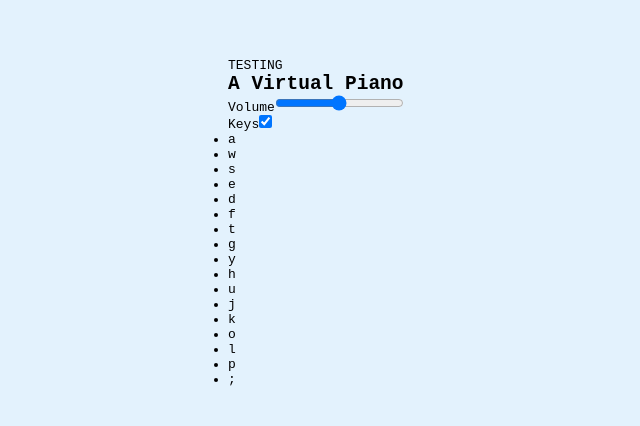
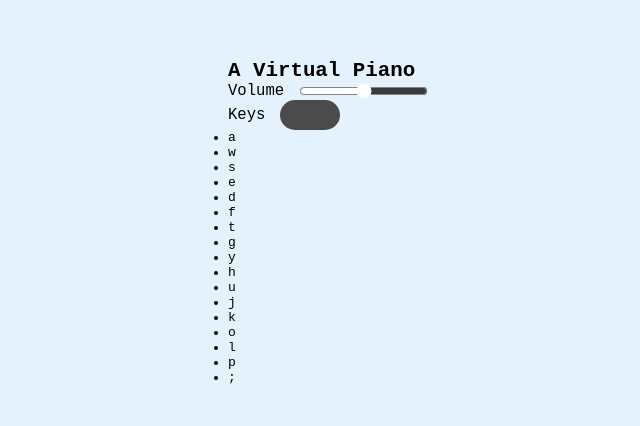
Before and after one commit to jpsilveira11/a-virtual-piano, a plain HTML site: page index.html in a window 1280 px wide. Shown: the part 178-604 px from the top of the page, without its empty margins (62-702 px from the left). Drawn offline with Linux system fonts and the light colour scheme.

Commit message:
preparations for dark theme

```diff
--- a/index.html
+++ b/index.html
@@ -13,7 +13,6 @@
 </head>
 <body>
     <main>
-        TESTING
         <div class="header">
             <h2>A Virtual Piano</h2>
             <div class="column vol-slider">
--- /dev/null
+++ b/src/styles/light-theme.css
@@ -0,0 +1,9 @@
+body{
+    background-color: #e3f2fd;
+}
+.vol-slider{
+    accent-color: #fff;
+}
+.keys-check input{
+    background-color: #4b4b4b;
+}
--- a/src/styles/main.css
+++ b/src/styles/main.css
@@ -11,3 +11,29 @@ main{
     padding: 35px 40px;
     /* background-color: magenta; */
 }
+.header h2{
+    font-size: 1.6rem;
+}
+.header .column{
+    display: flex;
+    align-items: center;
+}
+.header .column span{
+    font-size: 1.2rem;
+    font-weight: 500;
+    margin-right: 15px;
+}
+
+.vol-slider{
+    accent-color: #fff;
+}
+
+.keys-check input{
+    width: 60px;
+    height: 30px;
+    appearance: none;
+    border-radius: 30px;
+    background-color: #4b4b4b;
+    cursor:pointer;
+    position:relative;
+}
--- a/src/styles/reset.css
+++ b/src/styles/reset.css
@@ -4,4 +4,5 @@
     outline:none;
     box-sizing:border-box;
     font-family: monospace;
+    outline: none;
 }
```
Also changed, not shown: src/styles/dark-theme.css (added).
